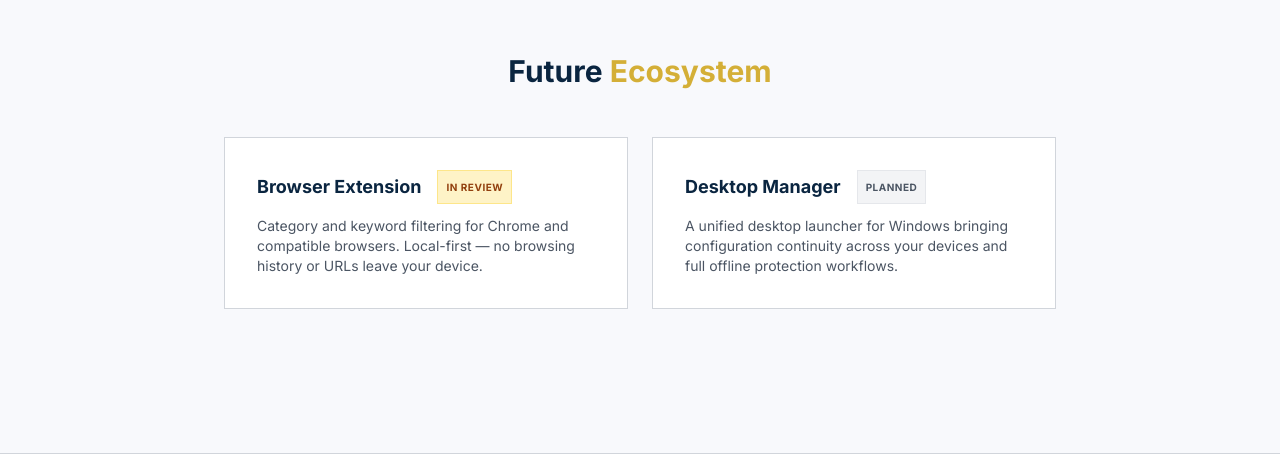
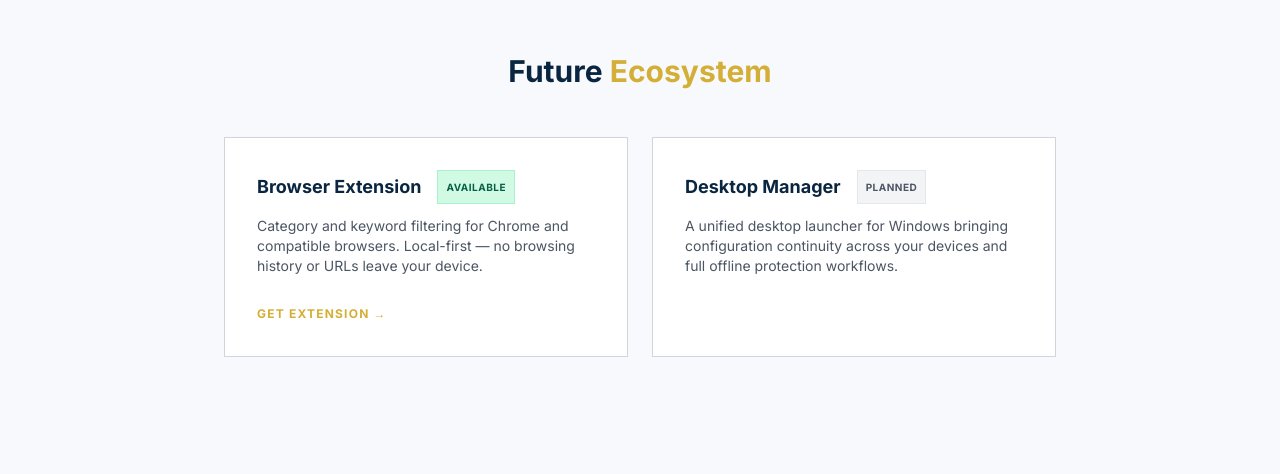
Before and after one commit to Afrasyaab-GH/amnshield-site, a website: page index.html in a window 1280 px wide. Shown: the part 3374-3848 px from the top of the page. Drawn offline with nearby package versions, Linux system fonts and the light colour scheme.

Commit message:
feat: add browser extension download page and update extension status on homepage

```diff
--- a/index.html
+++ b/index.html
@@ -320,12 +320,17 @@
           <h2 class="text-3xl font-headline font-bold text-primary">Future <span class="text-secondary">Ecosystem</span></h2>
         </div>
         <div class="grid grid-cols-1 md:grid-cols-2 gap-6">
-          <article class="bg-surface-container-lowest border border-outline-variant p-8">
-            <h3 class="text-lg font-bold text-primary mb-3 flex items-center flex-wrap gap-2">
-              Browser Extension
-              <span class="bg-amber-100 text-amber-800 border border-amber-200 text-[10px] uppercase tracking-wider px-2 py-0.5 ml-2">In Review</span>
-            </h3>
-            <p class="text-sm text-on-surface-variant">Category and keyword filtering for Chrome and compatible browsers. Local-first — no browsing history or URLs leave your device.</p>
+          <article class="bg-surface-container-lowest border border-outline-variant p-8 hover:border-secondary transition flex flex-col justify-between">
+            <div>
+              <h3 class="text-lg font-bold text-primary mb-3 flex items-center flex-wrap gap-2">
+                Browser Extension
+                <span class="bg-emerald-100 text-emerald-800 border border-emerald-200 text-[10px] uppercase tracking-wider px-2 py-0.5 ml-2">Available</span>
+              </h3>
+              <p class="text-sm text-on-surface-variant mb-6">Category and keyword filtering for Chrome and compatible browsers. Local-first — no browsing history or URLs leave your device.</p>
+            </div>
+            <div>
+              <a href="https://chromewebstore.google.com/detail/llbdoeiphjhnjlohogddiignodbmlomo?utm_source=item-share-cb" target="_blank" rel="noopener noreferrer" class="inline-flex items-center text-xs font-bold uppercase tracking-widest text-secondary hover:underline">Get Extension &rarr;</a>
+            </div>
           </article>
           <article class="bg-surface-container-lowest border border-outline-variant p-8">
             <h3 class="text-lg font-bold text-primary mb-3 flex items-center flex-wrap gap-2">
```
Also changed, not shown: download/index.html (+4 -3 lines).
